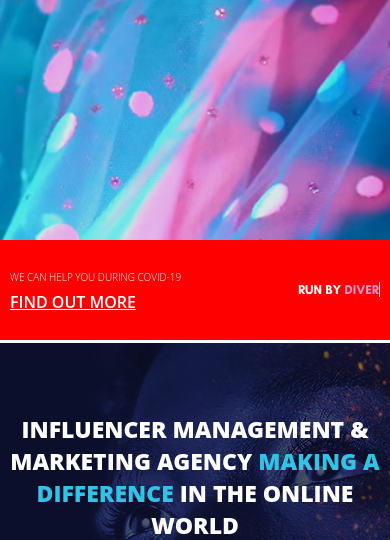
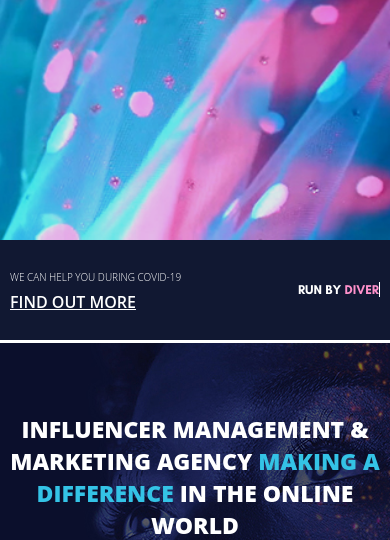
Before and after one commit to icecreamwebdev/RunByInfluencers, a PHP site: page / in a window 390 px wide. Shown: the part 1406-1946 px from the top of the page. Run offline with PHP 8.4, Linux system fonts and the light colour scheme; some libraries are stand-ins or nearby versions.

```diff
--- a/text.css
+++ b/text.css
@@ -1037,10 +1037,7 @@ width:100%;
 @media (min-width:1025px) { /* big landscape tablets, laptops, and desktops */ }
 @media (max-width:1281px) {
 
-    #divider{
 
-        background-color:green;
-    }
 
     #divider h1{
         font-size:60px;
@@ -1121,11 +1118,6 @@ width:100%;
     }
 
 
-    #divider{
-
-        background-color:red;
-    }
-
     #divider h3{
         font-size: 16px;
     }
@@ -1154,7 +1146,7 @@ width:100%;
 #mainContentPage #mainSection3 .banner p {
 
 
-    font-size:44px;
+    font-size:38px;
 }
 
 
```
